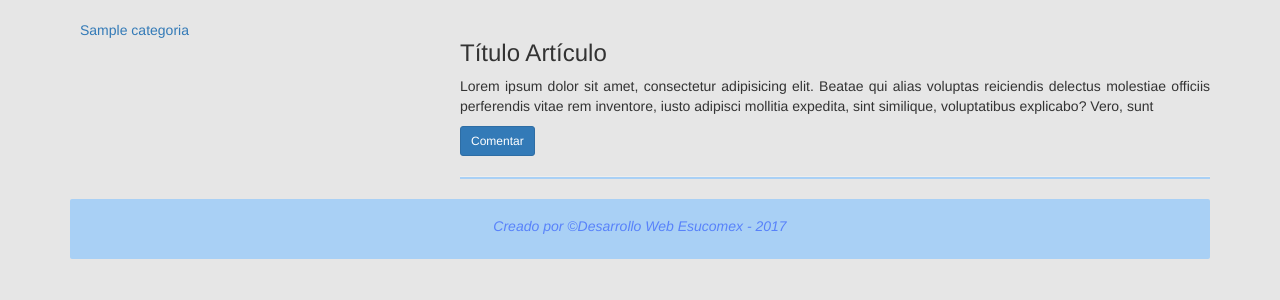
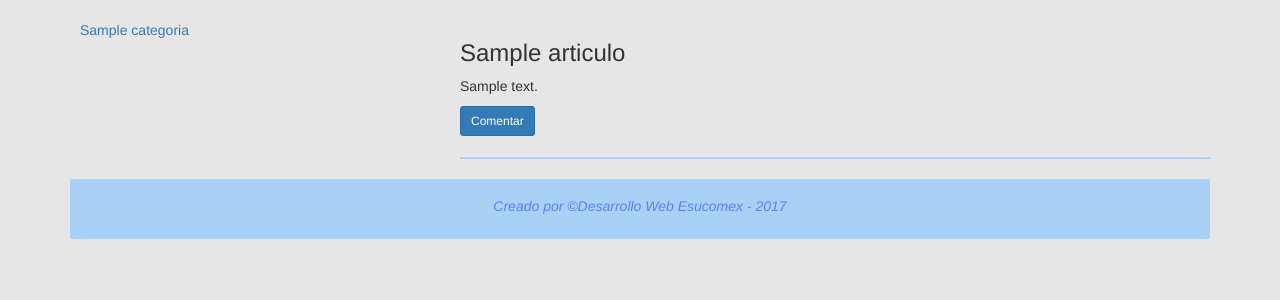
Before and after one commit to segundogaldames/blogApp, a PHP site: page / in a window 1280 px wide. Shown: the part 145-445 px from the top of the page. Run offline with PHP 8.4, Linux system fonts and the light colour scheme; tables that the repository leaves empty or names only in its code hold one stand-in row (values such as "Sample post").

Commit message:
Creacion de metodo para ver articulos

```diff
--- a/add_articulo.php
+++ b/add_articulo.php
@@ -39,7 +39,7 @@ if(isset($_POST['enviar']) && $_POST['enviar'] == 1){
 	<script type="text/javascript" src="js/bootstrap.min.js"></script>
 	<link rel="stylesheet" type="text/css" href="css/bootstrap.min.css">
 	<link rel="stylesheet" type="text/css" href="css/estilos.css">
-	<title>Nueva Categoría</title>
+	<title>Nuevo Artículo</title>
 </head>
 <body>
 	<div class="container">
--- a/class/articulo.php
+++ b/class/articulo.php
@@ -7,6 +7,19 @@ class Articulo extends Model
 	private $_texto;
 	private $_categoria;
 
+	//metodo para mostrar todos los articulos
+	public function getArticulos(){
+		$art = $this->_db->query("SELECT id, titulo, texto FROM articulos ORDER BY fecha DESC");
+		return $art->fetchall();
+	}
+
+	//metodo que muestra articulos por categoria
+	public function getArticulosCategoria($categoria){
+		$art = $this->_db->prepare("SELECT id, titulo, texto FROM articulos WHERE categoria_id = ?");
+		$art->bindParam(1, $categoria);
+		$art->execute();
+		return $art->fetchall();
+	}
 	//metodo que inserta articulos en la tabla articulos
 	public function setArticulos($titulo, $texto, $categoria){
 		//asignacion de datos de las variables a los atributos
--- a/index.php
+++ b/index.php
@@ -1,8 +1,15 @@
 <?php
+require_once('class/articulo.php');
+
+
 //Validamos si la variable $m enviada desde el servidor existe y si su valor es ok
 if(isset($_GET['m']) && $_GET['m'] == 'ok'){
 	$msg = "La categoria se ha ingresado correctamente";
 }
+
+$art = new Articulo();
+
+//print_r($lista);exit;
 ?>
 
 <!DOCTYPE html>
@@ -32,11 +39,16 @@ if(isset($_GET['m']) && $_GET['m'] == 'ok'){
 		<?php if(isset($msg)):?>
 			<p class="alert alert-success"><?php echo $msg; ?></p>
 		<?php endif;?>
+		<?php
+			$lista = $art->getArticulos();
+			foreach($lista as $list):?>
+			<h3><?php echo $list['titulo']; ?></h3>
 
-			<h3>Título Artículo</h3>
-			<p class="text-justify">Lorem ipsum dolor sit amet, consectetur adipisicing elit. Beatae qui alias voluptas reiciendis delectus molestiae officiis perferendis vitae rem inventore, iusto adipisci mollitia expedita, sint similique, voluptatibus explicabo? Vero, sunt</p>
+			<p class="text-justify"><?php echo $list['texto']; ?></p>
+
 			<input type="submit" value="Comentar" class="btn btn-primary btn-sm">
 			<hr>
+		<?php endforeach;?>
 		</div>
 	</div>
 
```
